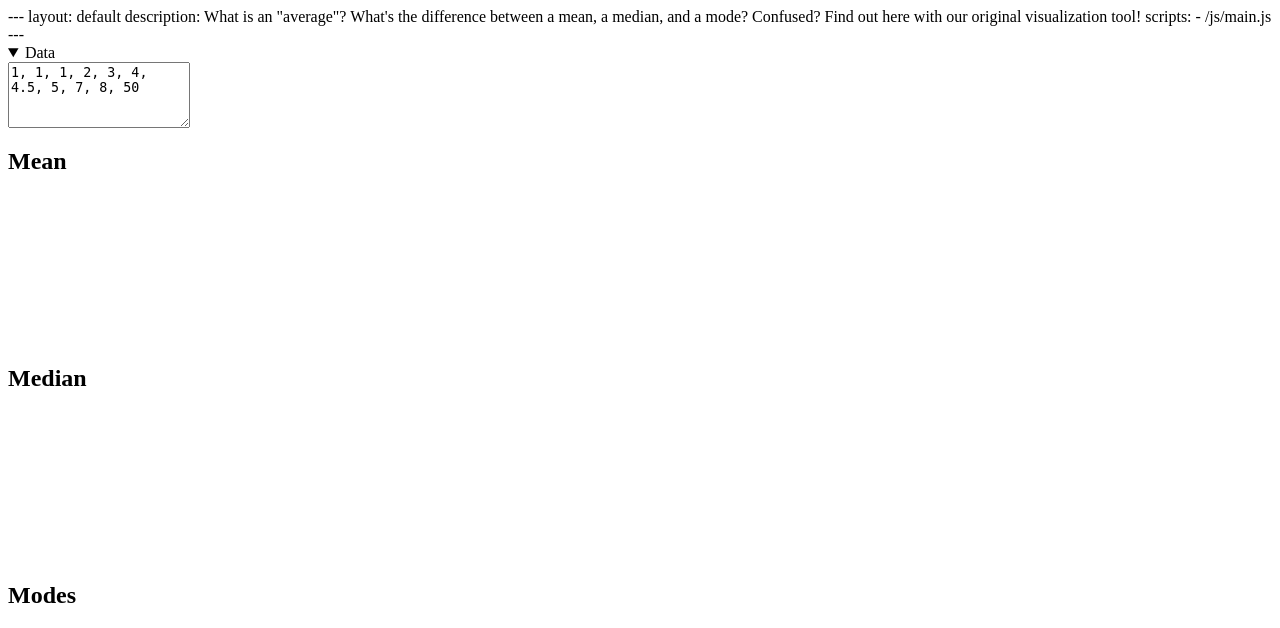
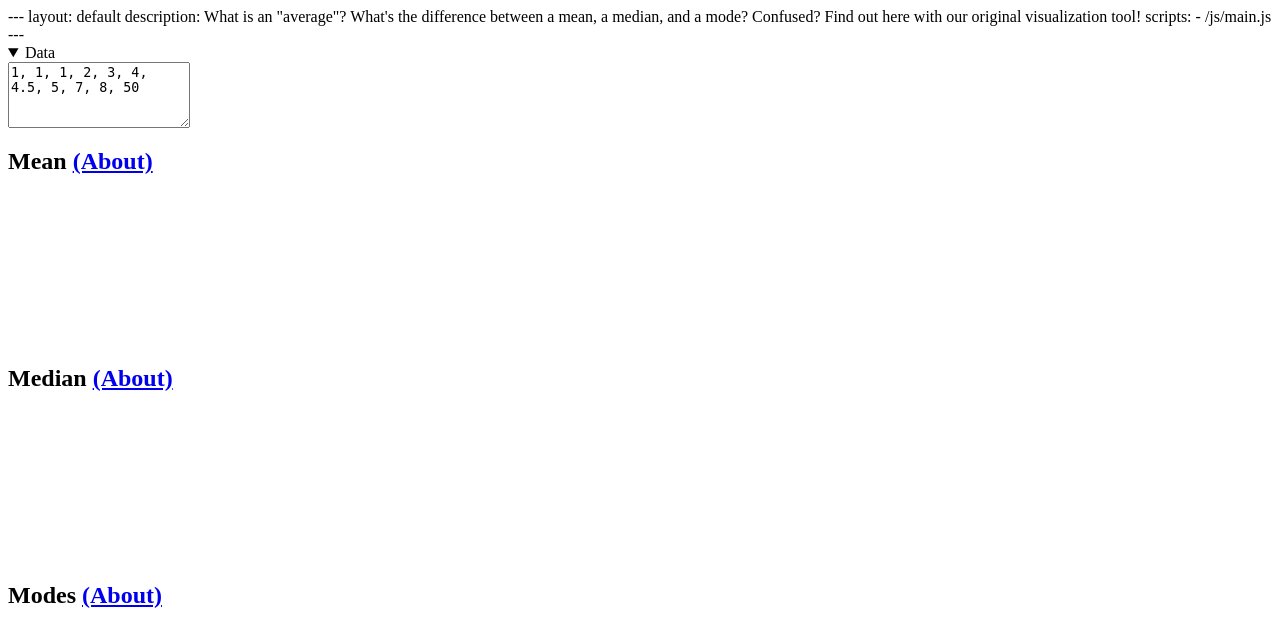
Before and after one commit to mminer237/meanmedianmode, a PHP site: page / in a window 1280 px wide. Shown: the top 628 px of the page. Run offline with PHP 8.4, Linux system fonts and the light colour scheme; a map, chart or similar area stays blank.

Commit message:
Explanation skeletons

```diff
--- a/_config.yml
+++ b/_config.yml
@@ -19,6 +19,11 @@ defaults:
     values:
       layout: "default"
 
+collections:
+  pages:
+    output: true
+    permalink: /:path
+
 sass:
   style: compressed
 
--- a/css/style.scss
+++ b/css/style.scss
@@ -82,6 +82,11 @@ textarea {
 #mode-pluralizer {
 	display: none;
 }
+a.about-link {
+	position: absolute;
+	font-size: 60%;
+	margin: 3px 0 0 4px;
+}
 .result-container {
 	display: flex;
 	width: 100%;
--- a/index.html
+++ b/index.html
@@ -12,7 +12,7 @@ scripts:
 <section>
 	<div class="comparison-container">
 		<div>
-			<h2>Mean</h2>
+			<h2>Mean <a href="{% link _pages/mean.html %}" class="about-link">(About)</a></h2>
 			<div class="result-container" id="mean">
 				<canvas></canvas>
 				<div class="list"></div>
@@ -20,7 +20,7 @@ scripts:
 			</div>
 		</div>
 		<div>
-			<h2>Median</h2>
+			<h2>Median <a href="{% link _pages/median.html %}" class="about-link">(About)</a></h2>
 			<div class="result-container" id="median">
 				<canvas></canvas>
 				<div class="list"></div>
@@ -28,7 +28,7 @@ scripts:
 			</div>
 		</div>
 		<div>
-			<h2>Mode<span id="mode-pluralizer">s</span></h2>
+			<h2>Mode<span id="mode-pluralizer">s</span> <a href="{% link _pages/mode.html %}" class="about-link">(About)</a></h2>
 			<div class="result-container" id="mode">
 				<canvas></canvas>
 				<div class="list"></div>
```
Also changed, not shown: _pages/mean.html (added, +7 -0 lines), _pages/median.html (added, +7 -0 lines), _pages/mode.html (added, +7 -0 lines).
